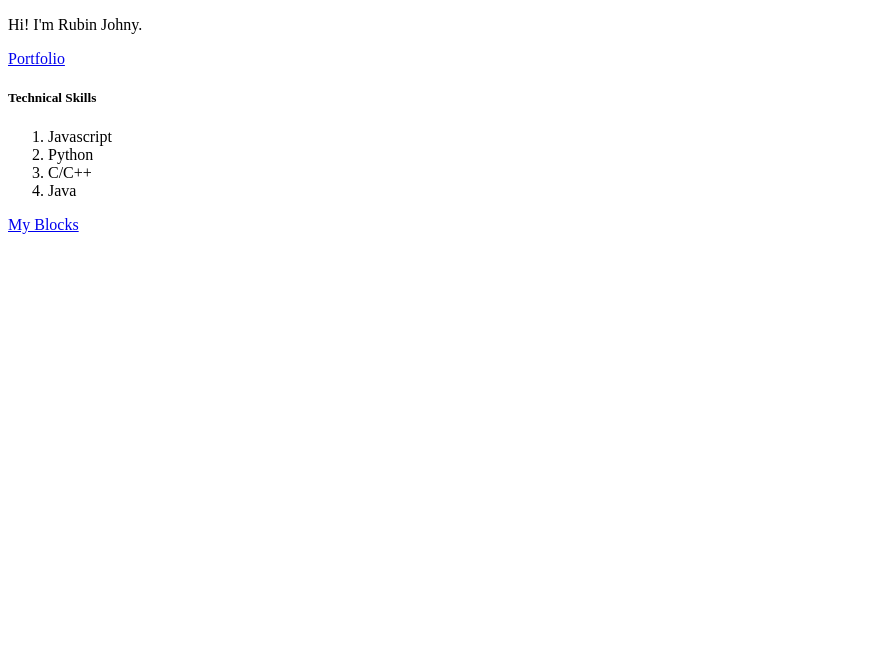
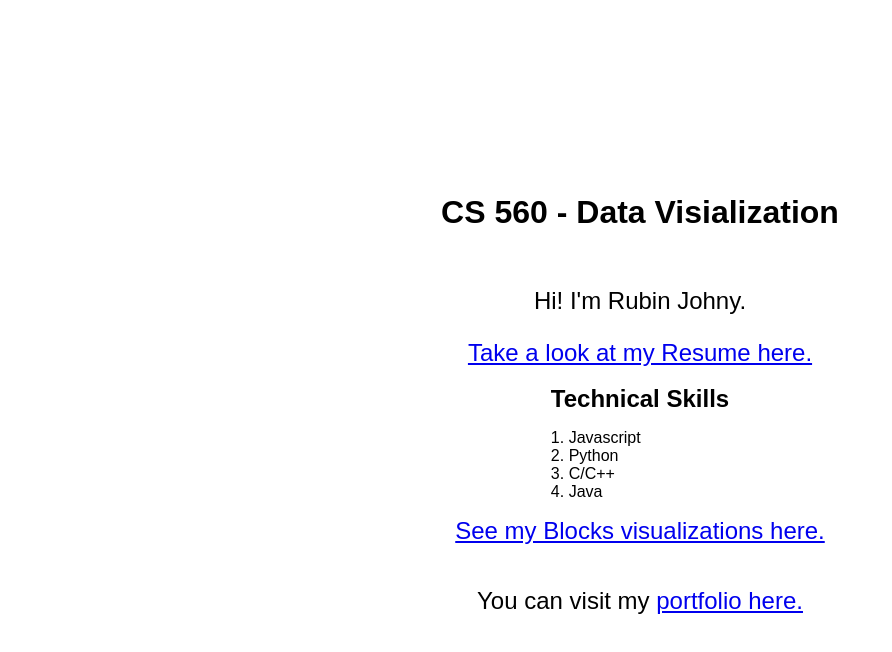
Before and after one commit to rubinjohny/rubinjohny.github.io, a plain HTML site: page index.html in a window 1280 px wide. Shown: the whole page, without its empty margins (0-892 px from the left). Drawn offline with Linux system fonts and the light colour scheme.

Commit message:
css and resume added

```diff
--- a/index.html
+++ b/index.html
@@ -1,23 +1,33 @@
 <!DOCTYPE html>
 <html>
 <head>
-	<title>My first webpage</title>
+	<title>CS 560 - Data Visualization</title>
+	<link rel="stylesheet" href="styles.css" />
 </head>
 
 <body>
-	<p>Hi! I'm Rubin Johny.</p>
 
-	<a href="https://rubin-johny-portfolio.herokuapp.com/">Portfolio</a>
+	<div class="center">
 
-	<h5>Technical Skills</h5>
-	<ol>
-		<li>Javascript</li>
-		<li>Python</li>
-		<li>C/C++</li>
-		<li>Java</li>
-	</ol>
+		<h3>CS 560 - Data Visialization</h3>
 
-	<a href="https://bl.ocks.org/rubinjohny">My Blocks</a>
+		<p>Hi! I'm Rubin Johny.</p>
+		<a href="./Resume.pdf">Take a look at my Resume here.</a><br />
 
+		<div class="skills">
+			<p>Technical Skills</p>
+			<ol class="list">
+				<li>Javascript</li>
+				<li>Python</li>
+				<li>C/C++</li>
+				<li>Java</li>
+			</ol>
+		</div>
+
+		<a href="https://bl.ocks.org/rubinjohny">See my Blocks visualizations here.</a>
+
+		<br/>
+		<p>You can visit my <a href="https://rubin-johny-portfolio.herokuapp.com/">portfolio here.</a></p>
+	</div>
 </body>
 </html>
--- /dev/null
+++ b/styles.css
@@ -0,0 +1,40 @@
+.center {
+    margin: auto;
+    left: 0px;
+    right: 0px;
+    position: absolute;
+    display: flex;
+    flex-direction: column;
+    justify-content: center;
+    align-items: center;
+    bottom: 0;
+    top: 0;
+}
+
+.center p {
+    font-size: 24px;
+    font-family: fantasy;
+}
+
+.center a {
+    font-size: 24px;
+    font-family: fantasy;
+}
+
+.center h3 {
+    font-size: 32px;
+    font-family: fantasy;
+}
+
+.skills p {
+    margin: 0px;
+    font-weight: 700;
+}
+.list {
+  list-style-position: inside;
+  padding-left: 0px;
+}
+
+.list li{
+    font-family: fantasy;
+}
```
Also changed, not shown: 1 other file.
